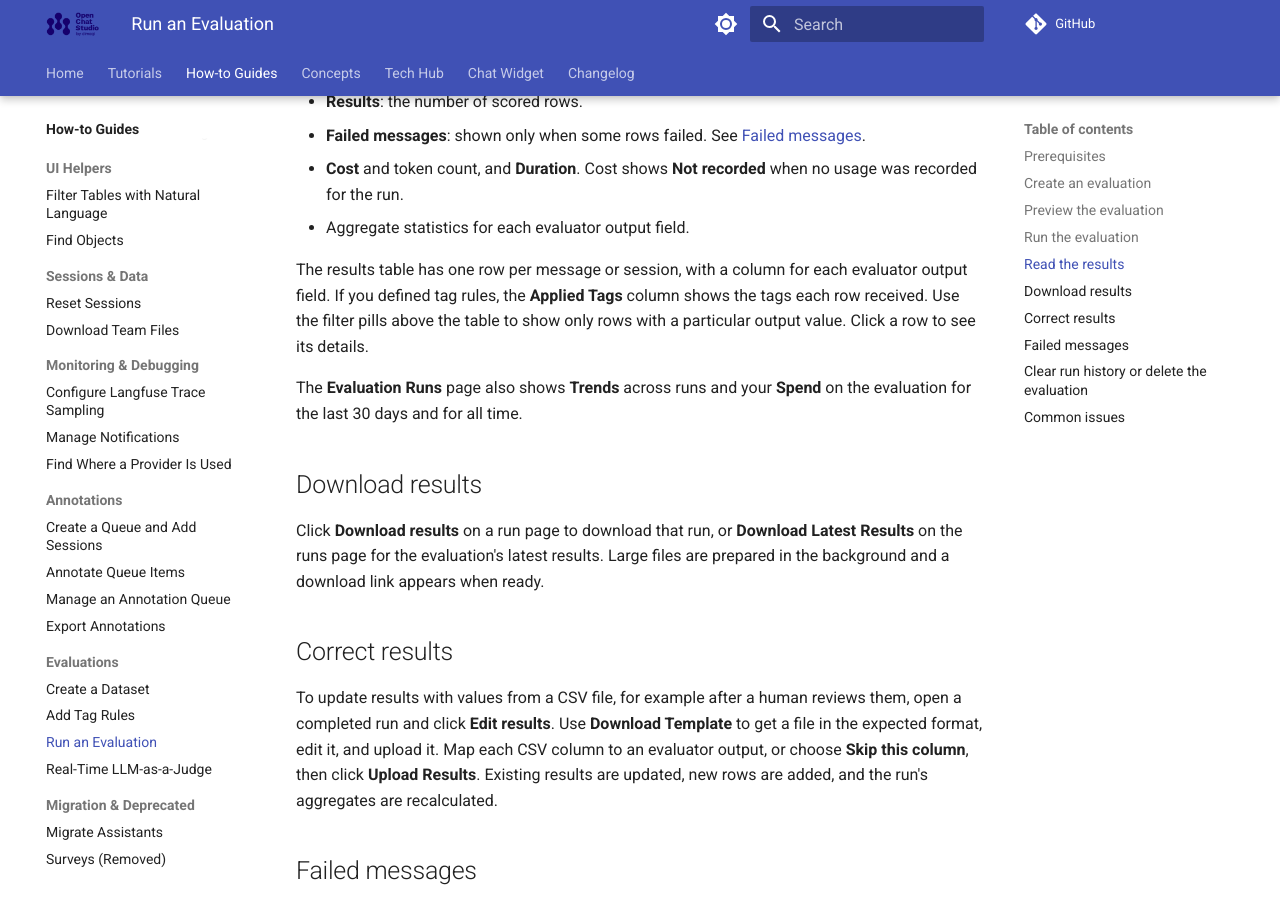
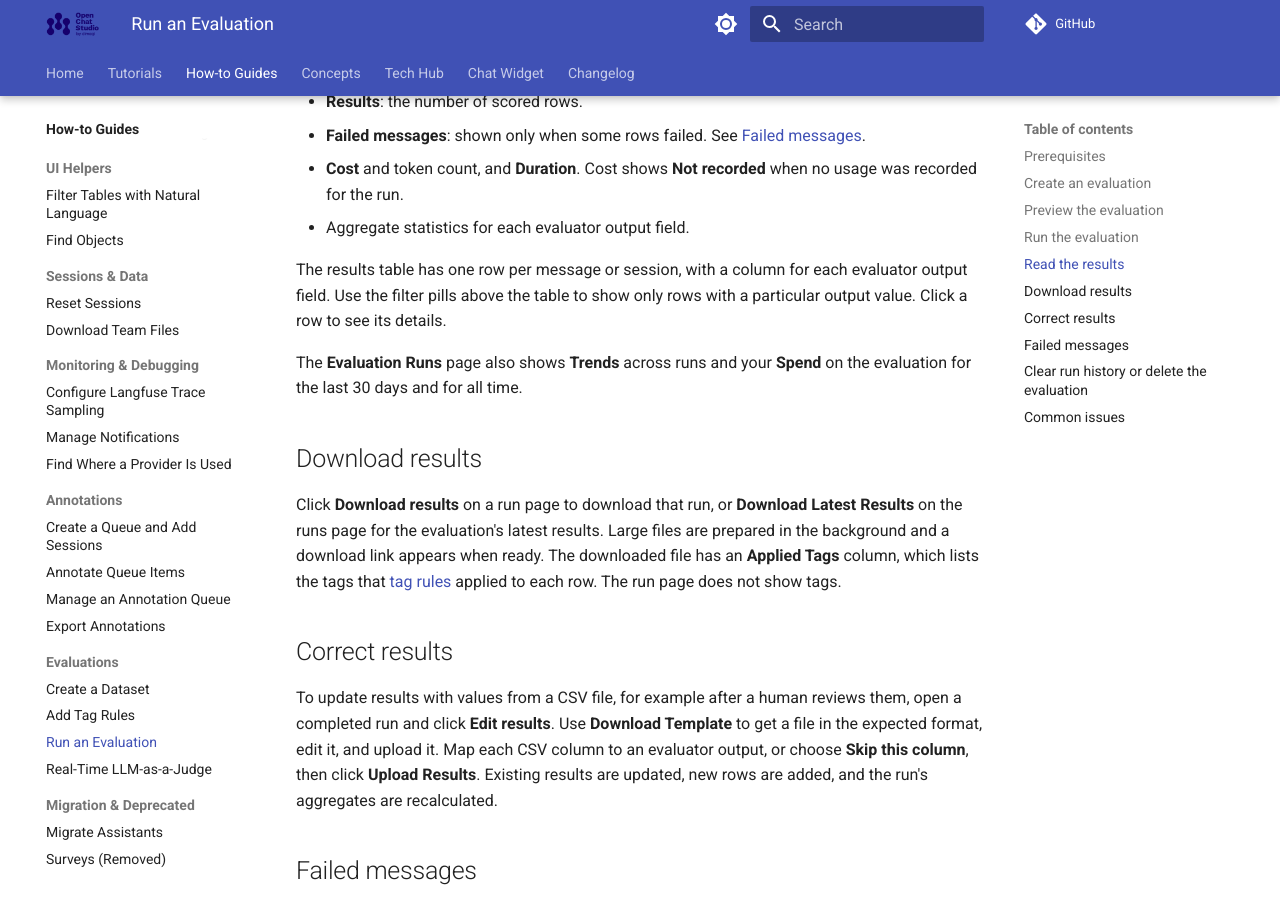
Before and after one commit to dimagi/open-chat-studio-docs, an MkDocs documentation site: the page built from docs/how-to/evaluations/run-an-evaluation.md, in a window 1280 px wide and 900 px high, scrolled down 1594 px. Built offline with MkDocs 1.6.1 and Material for MkDocs 9.7.7, drawn with Linux system fonts in a browser that asks for light colours; a script that is not in the unit is left out; comment, search, counter and statistics services are not loaded.

Commit message:
Accuracy: tags are not shown on Evaluation run results screen. Only in the dowloaded csv

```diff
--- a/docs/how-to/evaluations/run-an-evaluation.md
+++ b/docs/how-to/evaluations/run-an-evaluation.md
@@ -57,13 +57,15 @@ When a run completes, the run page shows:
 - **Cost** and token count, and **Duration**. Cost shows **Not recorded** when no usage was recorded for the run.
 - Aggregate statistics for each evaluator output field.
 
-The results table has one row per message or session, with a column for each evaluator output field. If you defined tag rules, the **Applied Tags** column shows the tags each row received. Use the filter pills above the table to show only rows with a particular output value. Click a row to see its details.
+The results table has one row per message or session, with a column for each evaluator output field. Use the filter pills above the table to show only rows with a particular output value. Click a row to see its details.
 
 The **Evaluation Runs** page also shows **Trends** across runs and your **Spend** on the evaluation for the last 30 days and for all time.
 
 ## Download results
 
 Click **Download results** on a run page to download that run, or **Download Latest Results** on the runs page for the evaluation's latest results. Large files are prepared in the background and a download link appears when ready.
+The downloaded file has an **Applied Tags** column, which lists the tags that [tag rules](add-tag-rules.md) applied to each row.
+The run page does not show tags.
 
 ## Correct results
 
```
Also changed, not shown: docs/how-to/evaluations/realtime_llm_judge.md (+1 -1 lines).
